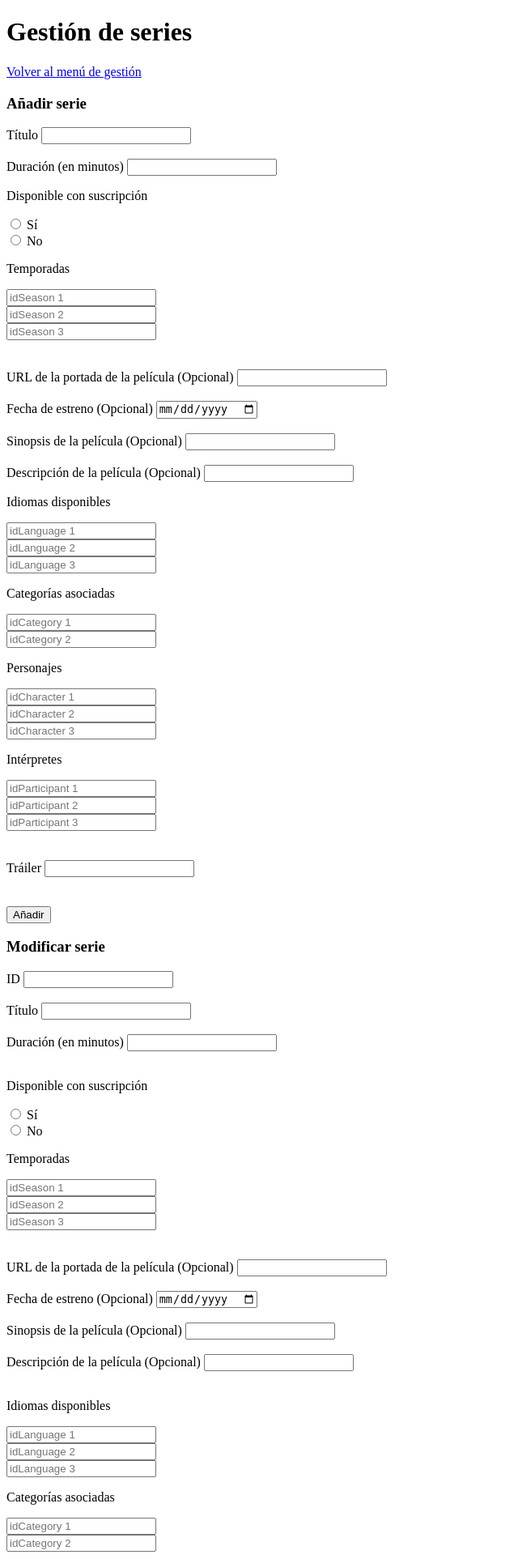
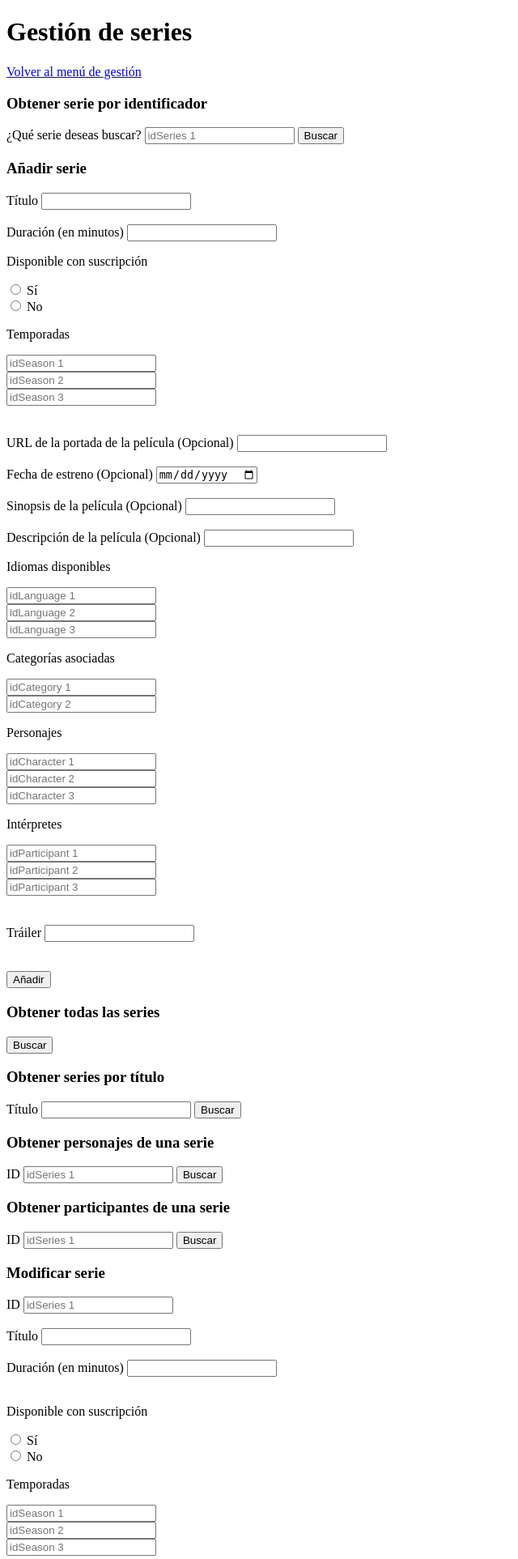
Before and after one commit to UExGPSASEE/proyecto24-gb01-contenidos, a Flask app: page /series in a window 1280 px wide. Shown: the top 1925 px of the page at 81% size, without its empty margins (0-640 px from the left). Run offline with Flask 3, Linux system fonts and the light colour scheme; data that the repository does not hold is empty.

Commit message:
GG-167 Listar personajes de una serie
Añadidas funciones de obtención de personajes y participantes de una serie.

Otros cambios: errores corregidos en Series.html

```diff
--- a/app.py
+++ b/app.py
@@ -226,6 +226,14 @@ def getSeriesByTitle():
 def getSeriesById():
     return SeriesCtrl.getSeriesById(db['series'])
 
+@app.route('/series/characters', methods=['GET'])
+def getSeriesCharacters():
+    return SeriesCtrl.getSeriesCharacters(db['series'], db['characters'])
+
+@app.route('/series/participants', methods=['GET'])
+def getSeriesParticipants():
+    return SeriesCtrl.getSeriesParticipants(db['series'], db['participants'])
+
 @app.route('/series/deleteSeries', methods=['POST'])
 def deleteSeries():
     return SeriesCtrl.delete_series(db['series'])
--- a/controllers/series_ctrl.py
+++ b/controllers/series_ctrl.py
@@ -117,7 +117,7 @@ class SeriesCtrl:
                     'releaseDate' : series.get('releaseDate'),
                     'synopsis' : series.get('synopsis'),
                     'description' : series.get('description'),
-                    'isSuscription' : series.get('isSuscription'), # OJO
+                    'isSuscription' : series.get('isSuscription'),
                     'seasons': series.get('seasons'),
                     'language' : series.get('language'),
                     'category' : series.get('category'),
@@ -128,6 +128,66 @@ class SeriesCtrl:
                 for series in matching_series
                 ]
                 return jsonify(seriesFound), 200
+            else:
+                return jsonify({'error': 'Series not found', 'status': '404 Not Found'}), 404
+        else:
+            return jsonify({'error': 'Missing data or incorrect method', 'status': '400 Bad Request'}), 400
+
+# --------------------------------------------------------------
+
+    @staticmethod
+    def getSeriesCharacters(seriesCollection, characterCollection):
+        idSeries = int(request.args.get('idSeries'))
+        if idSeries:
+            matching_series = seriesCollection.find({'idSeries': idSeries})
+            if matching_series:
+                characters_list = []
+                for series in matching_series:
+                    character_ids = series.get('character', [])
+                    for character_id in character_ids:
+                        if character_id and character_id.strip().isdigit():
+                            character_id_int = int(character_id)
+                            matching_character = characterCollection.find({'idCharacter': character_id_int})
+                            for character in matching_character:
+                                characters_list.append({
+                                    'idCharacter': character.get('idCharacter'),
+                                    'name': character.get('name'),
+                                    'participant': character.get('participant'),
+                                    'age': character.get('age')
+                                })
+                        else:
+                            print(f"Invalid character_id found: {character_id}")
+                return jsonify(characters_list), 200
+            else:
+                return jsonify({'error': 'Series not found', 'status': '404 Not Found'}), 404
+        else:
+            return jsonify({'error': 'Missing data or incorrect method', 'status': '400 Bad Request'}), 400
+
+# --------------------------------------------------------------
+
+    @staticmethod
+    def getSeriesParticipants(seriesCollection, participantsCollection):
+        idSeries = int(request.args.get('idSeries'))
+        if idSeries:
+            matching_series = seriesCollection.find({'idSeries': idSeries})
+            if matching_series:
+                participants_list = []
+                for series in matching_series:
+                    participants_ids = series.get('participant', [])
+                    for participant_id in participants_ids:
+                        if participant_id and participant_id.strip().isdigit():
+                            participant_id_int = int(participant_id)
+                            matching_participant = participantsCollection.find({'idParticipant': participant_id_int})
+                            for participant in matching_participant:
+                                participants_list.append({
+                                    'name': participant.get('name'),
+                                    'surname': participant.get('surname'),
+                                    'age': participant.get('age'),
+                                    'nationality': participant.get('nationality')
+                                })
+                        else:
+                            print(f"Invalid participant_id found: {participant_id}")
+                return jsonify(participants_list), 200
             else:
                 return jsonify({'error': 'Series not found', 'status': '404 Not Found'}), 404
         else:
--- a/templates/Series.html
+++ b/templates/Series.html
@@ -15,6 +15,17 @@
             <div class="col-md-6 mb-3">
                 <div class="card">
 
+                    <div class="card">
+                        <h3 class="text-center">Obtener serie por identificador</h3>
+                        <div class="card-body">
+                            <form action="/series/seriesFound" method="GET">
+                                <label>¿Qué serie deseas buscar?</label>
+                                <input type="text" class="form-control mb-3" name="idSeries" required placeholder="idSeries 1">
+                                <button class="btn btn-primary" type="submit">Buscar</button>
+                            </form>
+                        </div>
+                    </div>
+
                     <div class="card-header">
                         <h3 class="text-center">Añadir serie</h3>
                     </div>
@@ -25,7 +36,7 @@
                             <input type="text" class="form-control mb-3" name="title" required>
                             <br></br>
                             <label>Duración (en minutos)</label>
-                            <input type="number" class="form-control mb-3" name="duration" required>
+                            <input type="number" class="form-control mb-3" min="0" name="duration" required>
 
                             <p>Disponible con suscripción</p>
                             <input type="radio" id="yes" name="isSuscription" value="True">
@@ -52,104 +63,28 @@
                             <input type="text" class="form-control mb-3" name="description">
 
                             <p>Idiomas disponibles</p>
-                            <input type="number" name="language[]" placeholder="idLanguage 1"><br>
-                            <input type="number" name="language[]" placeholder="idLanguage 2"><br>
-                            <input type="number" name="language[]" placeholder="idLanguage 3"><br>
+                            <input type="number" min="1" name="language[]" placeholder="idLanguage 1"><br>
+                            <input type="number" min="1" name="language[]" placeholder="idLanguage 2"><br>
+                            <input type="number" min="1" name="language[]" placeholder="idLanguage 3"><br>
 
                             <p>Categorías asociadas</p>
-                            <input type="number" name="category[]" placeholder="idCategory 1"><br>
-                            <input type="number" name="category[]" placeholder="idCategory 2"><br>
+                            <input type="number" min="1" name="category[]" placeholder="idCategory 1"><br>
+                            <input type="number" min="1" name="category[]" placeholder="idCategory 2"><br>
 
                             <p>Personajes</p>
-                            <input type="number" name="character[]" placeholder="idCharacter 1"><br>
-                            <input type="number" name="character[]" placeholder="idCharacter 2"><br>
-                            <input type="number" name="character[]" placeholder="idCharacter 3"><br>
+                            <input type="number" min="1" name="character[]" placeholder="idCharacter 1"><br>
+                            <input type="number" min="1" name="character[]" placeholder="idCharacter 2"><br>
+                            <input type="number" min="1" name="character[]" placeholder="idCharacter 3"><br>
 
                             <p>Intérpretes</p>
-                            <input type="number" name="participant[]" placeholder="idParticipant 1"><br>
-                            <input type="number" name="participant[]" placeholder="idParticipant 2"><br>
-                            <input type="number" name="participant[]" placeholder="idParticipant 3"><br>
+                            <input type="number" min="1" name="participant[]" placeholder="idParticipant 1"><br>
+                            <input type="number" min="1" name="participant[]" placeholder="idParticipant 2"><br>
+                            <input type="number" min="1" name="participant[]" placeholder="idParticipant 3"><br>
                             <br></br>
                             <label>Tráiler</label>
                             <input type="number" name="trailer"><br>
                             <br></br>
                             <button class="btn btn-primary" type="submit"> Añadir </button>
-                        </form>
-                    </div>
-
-                    <div class="card-header">
-                        <h3 class="text-center">Modificar serie</h3>
-                    </div>
-
-                    <div class="card-body">
-                        <form action="/series/updateSeries" method="POST">
-                            <input type="hidden" name="_method" value="PUT">
-
-                            <label>ID</label>
-                            <input type="text" class="form-control mb-3" name="idSeries" required>
-                            <br></br>
-
-                            <label>Título</label>
-                            <input type="text" class="form-control mb-3" name="title">
-                            <br></br>
-
-                            <label>Duración (en minutos)</label>
-                            <input type="number" class="form-control mb-3" name="duration">
-                            <br></br>
-
-                            <p>Disponible con suscripción</p>
-                            <input type="radio" id="yes" name="isSuscription" value="True">
-                            <label for="yes">Sí</label><br>
-                            <input type="radio" id="no" name="isSuscription" value="False">
-                            <label for="no">No</label><br>
-
-                            <p>Temporadas</p>
-                            <input type="number" name="seasons[]" placeholder="idSeason 1"><br>
-                            <input type="number" name="seasons[]" placeholder="idSeason 2"><br>
-                            <input type="number" name="seasons[]" placeholder="idSeason 3"><br>
-                            <br></br>
-
-                            <label>URL de la portada de la película (Opcional)</label>
-                            <input type="url" class="form-control mb-3" name="urlTitlePage">
-                            <br></br>
-
-                            <label>Fecha de estreno (Opcional)</label>
-                            <input type="date" class="form-control mb-3" name="releaseDate">
-                            <br></br>
-
-                            <label>Sinopsis de la película (Opcional)</label>
-                            <input type="text" class="form-control mb-3" name="synopsis">
-                            <br></br>
-
-                            <label>Descripción de la película (Opcional)</label>
-                            <input type="text" class="form-control mb-3" name="description">
-                            <br></br>
-
-                            <p>Idiomas disponibles</p>
-                            <input type="number" name="language[]" placeholder="idLanguage 1"><br>
-                            <input type="number" name="language[]" placeholder="idLanguage 2"><br>
-                            <input type="number" name="language[]" placeholder="idLanguage 3"><br>
-
-                            <p>Categorías asociadas</p>
-                            <input type="number" name="category[]" placeholder="idCategory 1"><br>
-                            <input type="number" name="category[]" placeholder="idCategory 2"><br>
-
-                            <p>Personajes</p>
-                            <input type="number" name="character[]" placeholder="idCharacter 1"><br>
-                            <input type="number" name="character[]" placeholder="idCharacter 2"><br>
-                            <input type="number" name="character[]" placeholder="idCharacter 3"><br>
-
-                            <p>Intérpretes</p>
-                            <input type="number" name="participant[]" placeholder="idParticipant 1"><br>
-                            <input type="number" name="participant[]" placeholder="idParticipant 2"><br>
-                            <input type="number" name="participant[]" placeholder="idParticipant 3"><br>
-                            <br></br>
-
-                            <label>Tráiler</label>
-                            <input type="number" name="trailer"><br>
-                            <br></br>
-
-                            <button class="btn btn-primary" type="submit"> Actualizar </button>
                         </form>
                     </div>
 
@@ -170,14 +105,100 @@
                     </div>
 
                     <div class="card">
-                        <h3 class="text-center">Buscar serie por ID</h3>
+                        <h3 class="text-center">Obtener personajes de una serie</h3>
                         <div class="card-body">
-                            <form action="/series/seriesFound" method="GET">
+                            <form action="/series/characters" method="GET">
                                 <label>ID</label>
-                                <input type="text" class="form-control mb-3" name="idSeries" required>
+                                <input type="text" class="form-control mb-3" name="idSeries" min="1" placeholder="idSeries 1" required>
                                 <button class="btn btn-primary" type="submit">Buscar</button>
                             </form>
                         </div>
+                    </div>
+
+                    <div class="card">
+                        <h3 class="text-center">Obtener participantes de una serie</h3>
+                        <div class="card-body">
+                            <form action="/series/participants" method="GET">
+                                <label>ID</label>
+                                <input type="text" class="form-control mb-3" name="idSeries" min="1" placeholder="idSeries 1" required>
+                                <button class="btn btn-primary" type="submit">Buscar</button>
+                            </form>
+                        </div>
+                    </div>
+
+                    <div class="card-header">
+                        <h3 class="text-center">Modificar serie</h3>
+                    </div>
+
+                    <div class="card-body">
+                        <form action="/series/updateSeries" method="POST">
+                            <input type="hidden" name="_method" value="PUT">
+
+                            <label>ID</label>
+                            <input type="text" class="form-control mb-3" name="idSeries" required placeholder="idSeries 1">
+                            <br></br>
+
+                            <label>Título</label>
+                            <input type="text" class="form-control mb-3" name="title">
+                            <br></br>
+
+                            <label>Duración (en minutos)</label>
+                            <input type="number" class="form-control mb-3" name="duration">
+                            <br></br>
+
+                            <p>Disponible con suscripción</p>
+                            <input type="radio" id="yes" name="isSuscription" value="True">
+                            <label for="yes">Sí</label><br>
+                            <input type="radio" id="no" name="isSuscription" value="False">
+                            <label for="no">No</label><br>
+
+                            <p>Temporadas</p>
+                            <input type="number" min="1" name="seasons[]" placeholder="idSeason 1"><br>
+                            <input type="number" min="1" name="seasons[]" placeholder="idSeason 2"><br>
+                            <input type="number" min="1" name="seasons[]" placeholder="idSeason 3"><br>
+                            <br></br>
+
+                            <label>URL de la portada de la película (Opcional)</label>
+                            <input type="url" class="form-control mb-3" name="urlTitlePage">
+                            <br></br>
+
+                            <label>Fecha de estreno (Opcional)</label>
+                            <input type="date" class="form-control mb-3" name="releaseDate">
+                            <br></br>
+
+                            <label>Sinopsis de la película (Opcional)</label>
+                            <input type="text" class="form-control mb-3" name="synopsis">
+                            <br></br>
+
+                            <label>Descripción de la película (Opcional)</label>
+                            <input type="text" class="form-control mb-3" name="description">
+
+                            <p>Idiomas disponibles</p>
+                            <input type="number" min="1" name="language[]" placeholder="idLanguage 1"><br>
+                            <input type="number" min="1" name="language[]" placeholder="idLanguage 2"><br>
+                            <input type="number" min="1" name="language[]" placeholder="idLanguage 3"><br>
+
+                            <p>Categorías asociadas</p>
+                            <input type="number" min="1" name="category[]" placeholder="idCategory 1"><br>
+                            <input type="number" min="1" name="category[]" placeholder="idCategory 2"><br>
+
+                            <p>Personajes</p>
+                            <input type="number" min="1" name="character[]" placeholder="idCharacter 1"><br>
+                            <input type="number" min="1" name="character[]" placeholder="idCharacter 2"><br>
+                            <input type="number" min="1" name="character[]" placeholder="idCharacter 3"><br>
+
+                            <p>Intérpretes</p>
+                            <input type="number" min="1" name="participant[]" placeholder="idParticipant 1"><br>
+                            <input type="number" min="1" name="participant[]" placeholder="idParticipant 2"><br>
+                            <input type="number" min="1" name="participant[]" placeholder="idParticipant 3"><br>
+                            <br></br>
+
+                            <label>Tráiler</label>
+                            <input type="number" name="trailer"><br>
+                            <br></br>
+
+                            <button class="btn btn-primary" type="submit"> Actualizar </button>
+                        </form>
                     </div>
 
                     <div class="card">
@@ -186,7 +207,7 @@
                             <form action="/series/deleteSeries" method="POST">
                                 <input type="hidden" name="_method" value="DELETE">
                                 <label>ID</label>
-                                <input type="text" class="form-control mb-3" name="idSeries" required>
+                                <input type="text" class="form-control mb-3" min="1" name="idSeries" required>
                                 <button class="btn btn-primary" type="submit">Eliminar</button>
                             </form>
                         </div>
```
